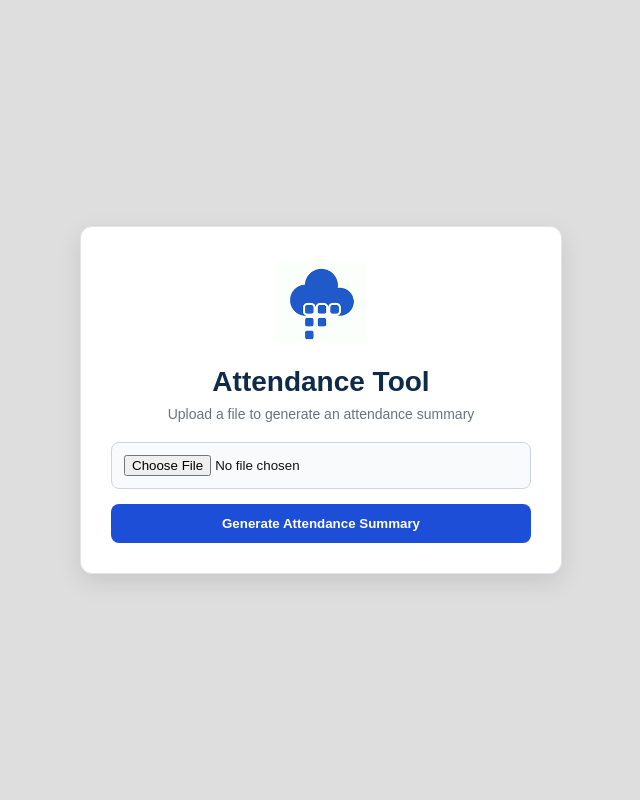
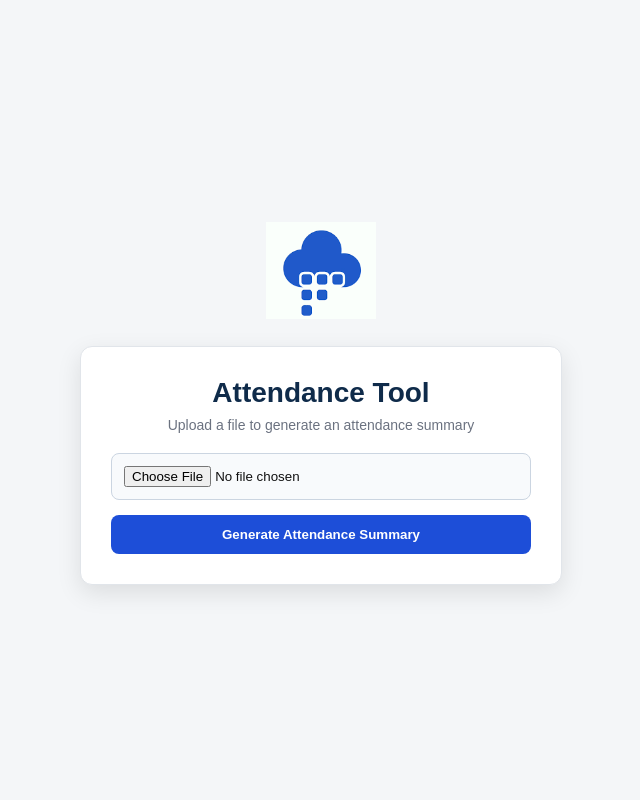
Before and after one commit to Colin-Kocher/attendance-web, a Flask app: page / in a window 1280 px wide. Shown: the whole page, without its empty margins (319-959 px from the left). Run offline with Flask 3, Linux system fonts and the light colour scheme.

Commit message:
Update index.html

```diff
--- a/templates/index.html
+++ b/templates/index.html
@@ -8,15 +8,24 @@
         body {
             margin: 0;
             font-family: Arial, Helvetica, sans-serif;
-            background: #DEDEDE;
+            background: #f4f6f8;
             color: #111;
         }
 
         .container {
             display: flex;
+            flex-direction: column;
+            align-items: center;
             justify-content: center;
-            align-items: center;
             height: 100vh;
+        }
+
+        /* Logo styling */
+        .logo {
+            width: 110px;
+            height: 110px;
+            object-fit: contain;
+            margin-bottom: 20px;
         }
 
         .card {
@@ -27,14 +36,6 @@
             padding: 30px;
             border: 1px solid #e1e5ea;
             text-align: center;
-        }
-
-        /* Logo styling */
-        .logo {
-            width: 90px;
-            height: 90px;
-            object-fit: contain;
-            margin-bottom: 15px;
         }
 
         h1 {
@@ -87,10 +88,10 @@
 </head>
 <body>
     <div class="container">
+        <!-- Logo above the card -->
+        <img src="logo.png" alt="Logo" class="logo">
+
         <div class="card">
-            <!-- Logo goes here -->
-            <img src="Logo.png" alt="Logo" class="logo">
-
             <h1>Attendance Tool</h1>
             <p class="subtitle">Upload a file to generate an attendance summary</p>
 
```
